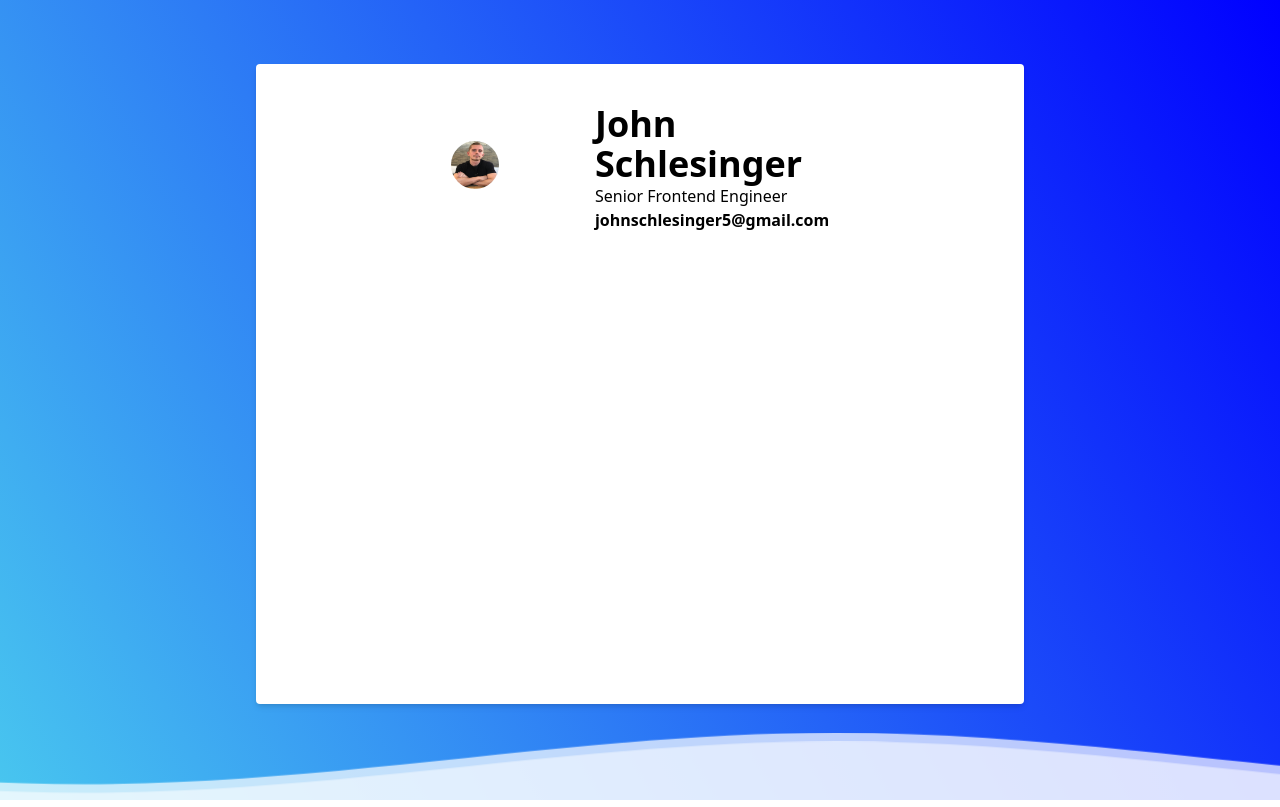
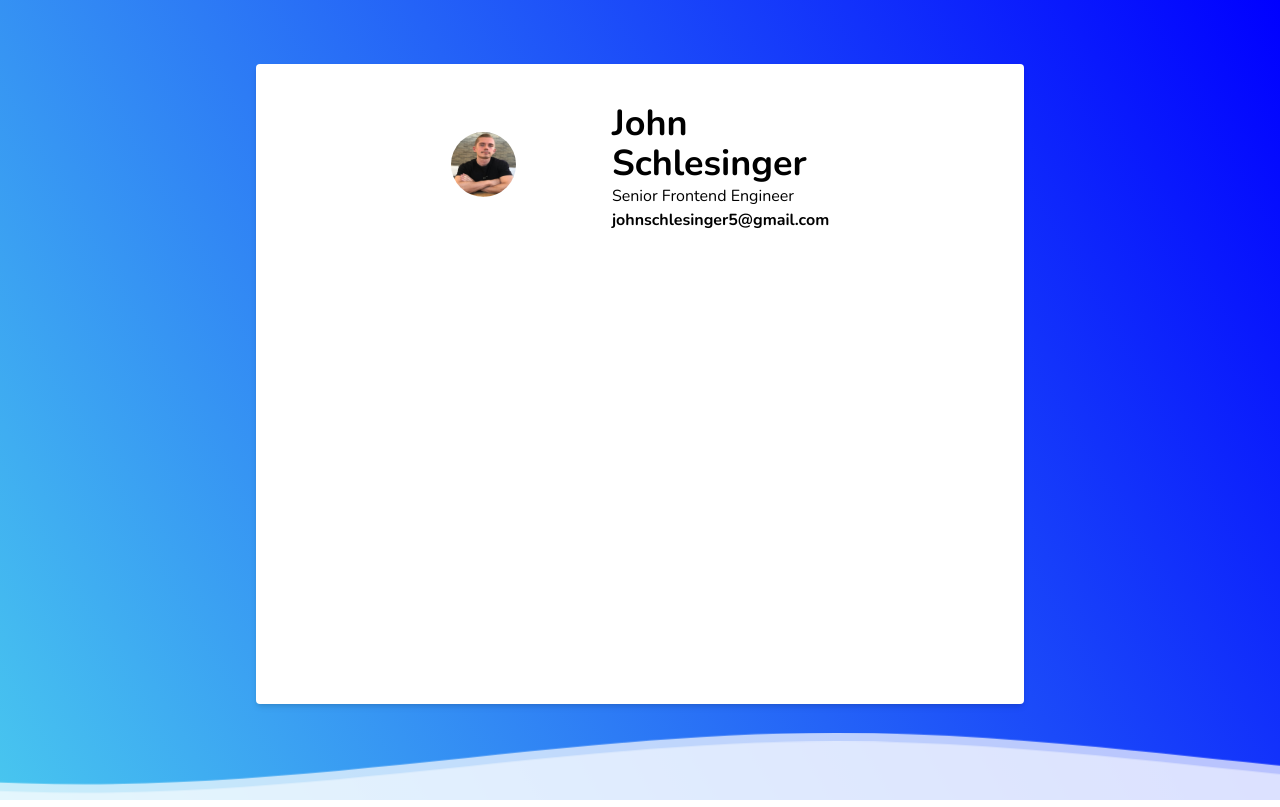
Before and after one commit to Jschles1/john-schlesinger, a Next.js app: page / in a window 1280 px wide. Built offline with nearby package versions, Linux system fonts and the light colour scheme; what tailwindcss-animation would draw is missing.

Commit message:
Add font-family

```diff
--- /dev/null
+++ b/src/pages/_document.tsx
@@ -0,0 +1,24 @@
+import Document, { Html, Head, Main, NextScript } from 'next/document';
+
+class MyDocument extends Document {
+    render() {
+        return (
+            <Html>
+                <Head>
+                    <link rel="preconnect" href="https://fonts.googleapis.com" />
+                    <link rel="preconnect" href="https://fonts.gstatic.com" crossOrigin="true" />
+                    <link
+                        href="https://fonts.googleapis.com/css2?family=Nunito:wght@400;700&display=swap"
+                        rel="stylesheet"
+                    />
+                </Head>
+                <body>
+                    <Main />
+                    <NextScript />
+                </body>
+            </Html>
+        );
+    }
+}
+
+export default MyDocument;
--- a/tailwind.config.js
+++ b/tailwind.config.js
@@ -29,6 +29,21 @@
                 2000: '10s',
                 3000: '13s',
                 4000: '20s',
+            },
+            fontFamily: {
+                nunito: [
+                    'Nunito',
+                    '-apple-system',
+                    'BlinkMacSystemFont',
+                    '"Segoe UI"',
+                    'Roboto',
+                    '"Helvetica Neue"',
+                    'Arial',
+                    'sans-serif',
+                    '"Apple Color Emoji"',
+                    '"Segoe UI Emoji"',
+                    '"Segoe UI Symbol"',
+                ].join(','),
             },
         },
     },
```
